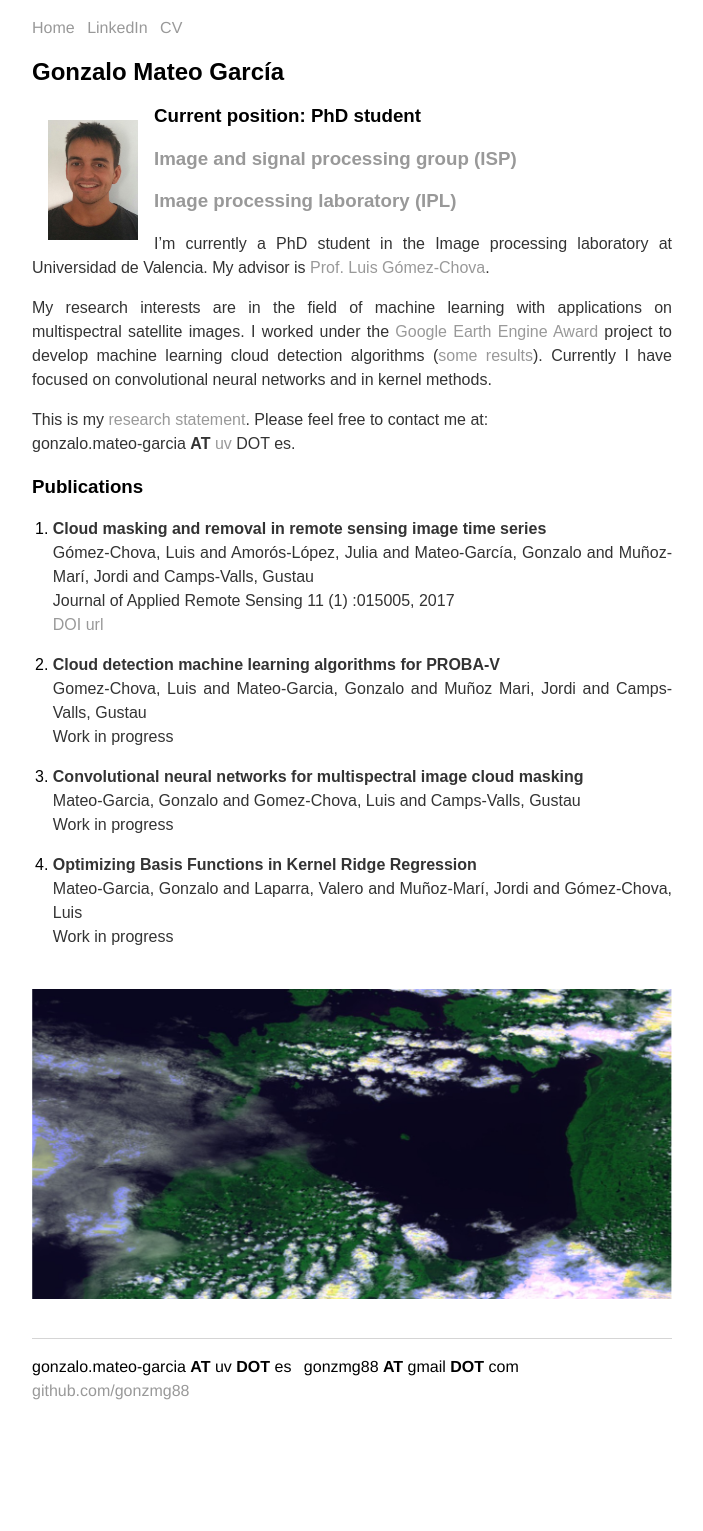
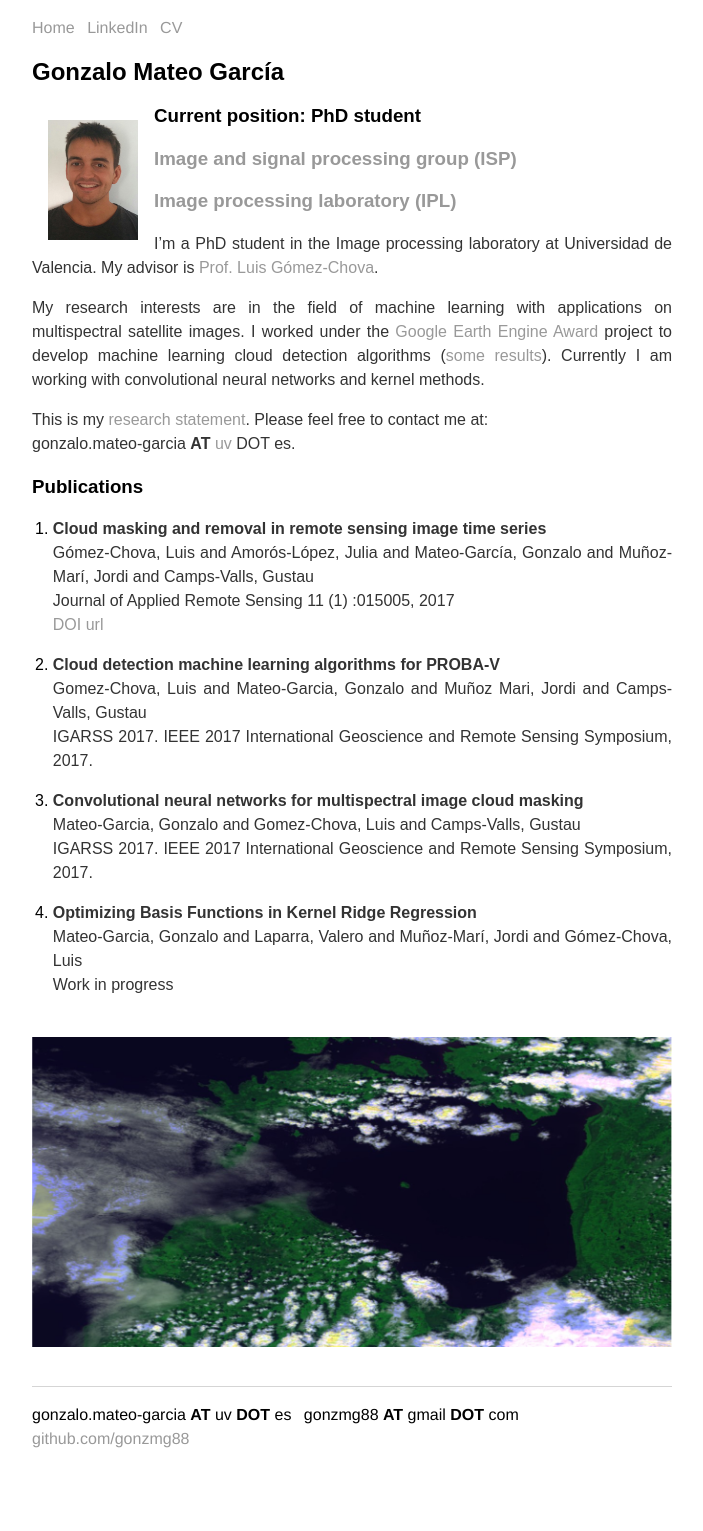
Before and after one commit to Haiiah/gonzmg88.github.io, a Jekyll site: the page built from index.md, in a window 1280 px wide. Shown: the whole page, without its empty margins (288-991 px from the left). Built offline with Jekyll 4.4.1, drawn with Linux system fonts in a browser that asks for light colours; before the commit the page ends 1483 px from its top, so only the background shows below that.

Commit message:
updated cv

```diff
--- a/index.md
+++ b/index.md
@@ -15,9 +15,9 @@ title: Gonzalo Mateo García
 
 ### <a href="http://ipl.uv.es" target="blank">Image processing laboratory (IPL)</a>
 
-I'm currently a PhD student in the Image processing laboratory at Universidad de Valencia. My advisor is <a href="http://www.uv.es/chovago/" target="blank">Prof. Luis Gómez-Chova</a>.
+I'm a PhD student in the Image processing laboratory at Universidad de Valencia. My advisor is <a href="http://www.uv.es/chovago/" target="blank">Prof. Luis Gómez-Chova</a>.
 
-My research interests are in the field of machine learning with applications on multispectral satellite images. I worked under the <a href="https://research.google.com/research-outreach.html#/research-outreach/faculty-engagement/earth-engine-research-awards" target="blank">Google Earth Engine Award</a> project to develop machine learning cloud detection algorithms (<a href="http://isp.uv.es/projects/cdc/GEE_cloud_detection_results.html" target="blank">some results</a>). Currently I have focused on convolutional neural networks and in kernel methods.
+My research interests are in the field of machine learning with applications on multispectral satellite images. I worked under the <a href="https://research.google.com/research-outreach.html#/research-outreach/faculty-engagement/earth-engine-research-awards" target="blank">Google Earth Engine Award</a> project to develop machine learning cloud detection algorithms (<a href="http://isp.uv.es/projects/cdc/GEE_cloud_detection_results.html" target="blank">some results</a>). Currently I am working with convolutional neural networks and kernel methods.
 
 This is my <a href="statement.pdf" target="blank">research statement</a>. Please feel free to contact me at: <br>
  gonzalo.mateo-garcia **AT** <a href="http://www.uv.es" target="blank">uv</a> DOT es.
@@ -31,11 +31,11 @@ This is my <a href="statement.pdf" target="blank">research statement</a>. Please
 
 2. **Cloud detection machine learning algorithms for PROBA-V** <br>
   Gomez-Chova, Luis and Mateo-Garcia, Gonzalo and Muñoz Mari, Jordi and Camps-Valls, Gustau <br>
-  Work in progress
+  IGARSS 2017. IEEE 2017 International Geoscience and Remote Sensing Symposium, 2017.
 
 3. **Convolutional neural networks for multispectral image cloud masking** <br>
   Mateo-Garcia, Gonzalo and Gomez-Chova, Luis and Camps-Valls, Gustau <br>
-  Work in progress
+  IGARSS 2017. IEEE 2017 International Geoscience and Remote Sensing Symposium, 2017.
 
 3. **Optimizing Basis Functions in Kernel Ridge Regression** <br>
   Mateo-Garcia, Gonzalo and Laparra, Valero and Muñoz-Marí, Jordi and Gómez-Chova, Luis <br>
```
